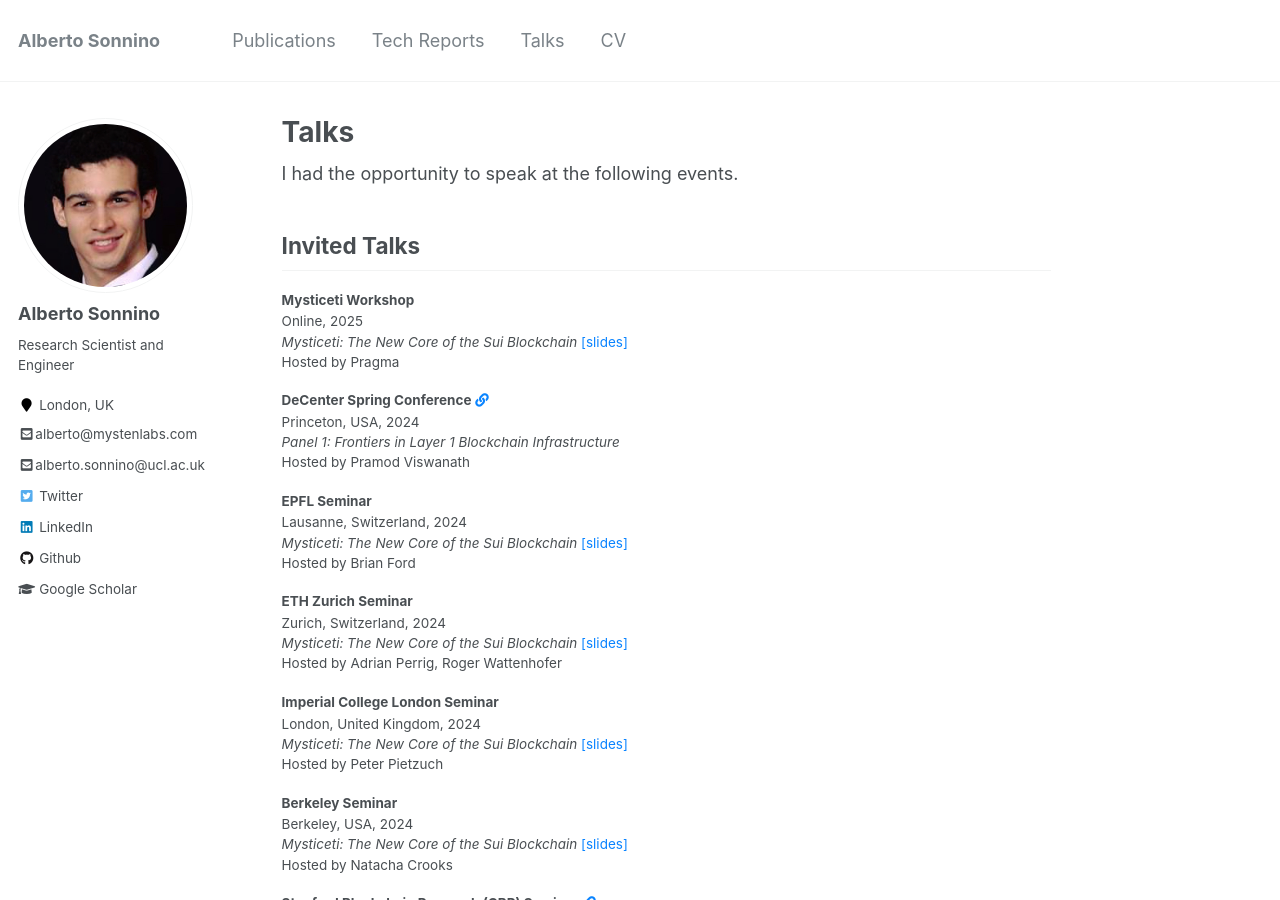
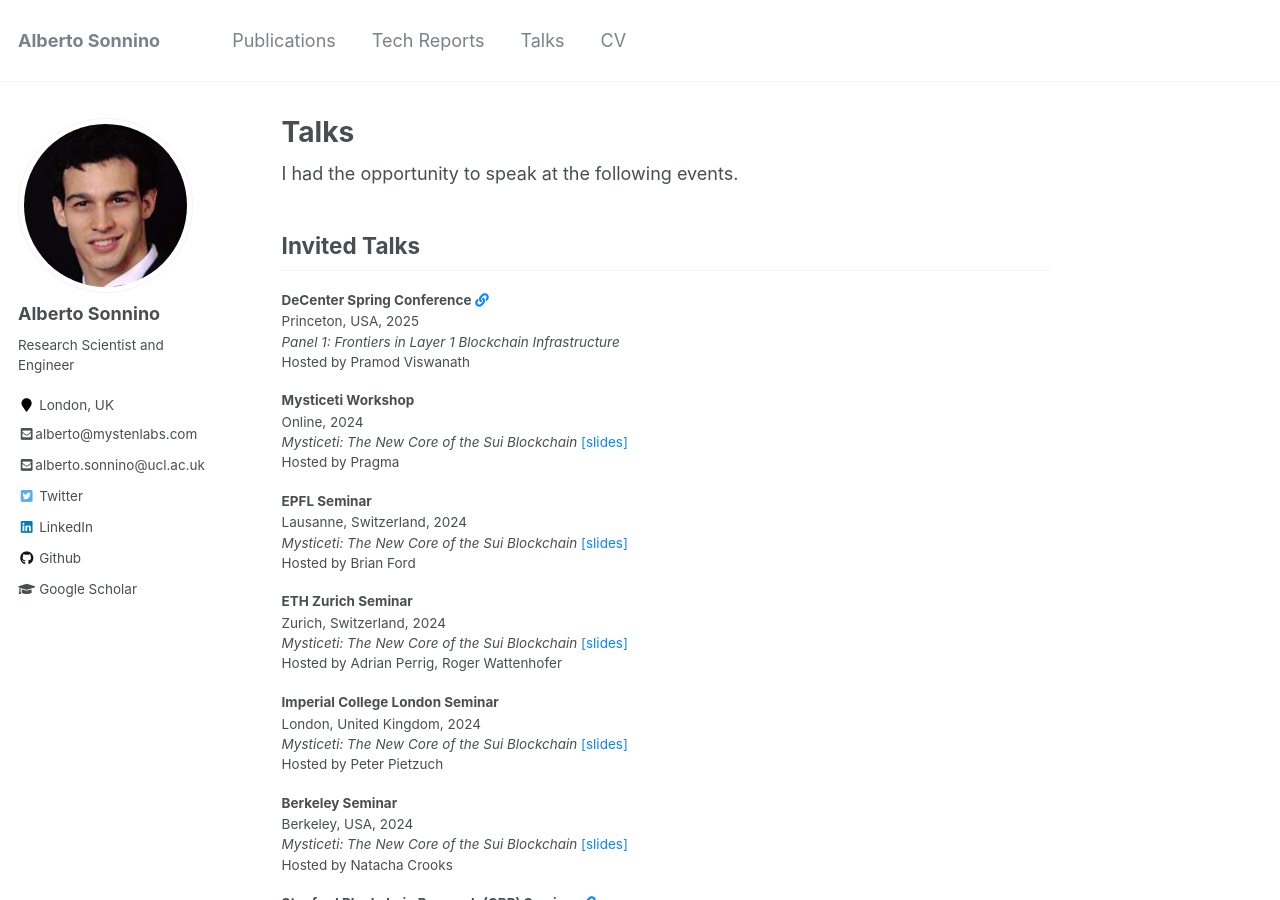
Before and after one commit to asonnino/asonnino.github.io, a Jekyll site: the page built from _pages/talks.md, in a window 1280 px wide and 900 px high. Built offline with Jekyll 4.4.1, drawn with Linux system fonts in a browser that asks for light colours; some of the changed lines change nothing that is shown.

Commit message:
try update github

```diff
--- a/_data/talks.json
+++ b/_data/talks.json
@@ -533,7 +533,7 @@
     "title": "Panel 1: Frontiers in Layer 1 Blockchain Infrastructure",
     "event": "DeCenter Spring Conference",
     "location": "Princeton, USA",
-    "date": 2024,
+    "date": 2025,
     "hosts": ["Pramod Viswanath"],
     "link": "https://decenter.princeton.edu/events/spring-conference-2024/"
   },
@@ -677,7 +677,7 @@
     "title": "Mysticeti: The New Core of the Sui Blockchain",
     "event": "Mysticeti Workshop",
     "location": "Online",
-    "date": 2025,
+    "date": 2024,
     "hosts": ["Pragma"],
     "slides": "mysticeti-v8.pdf",
     "papers": ["mysticeti.pdf"]
```
